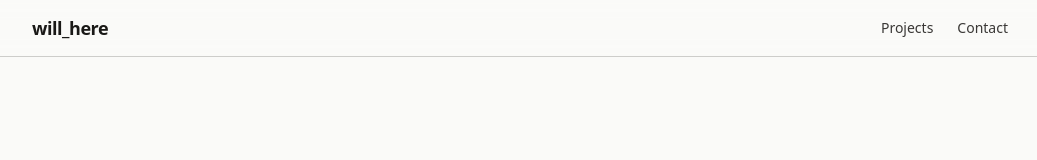
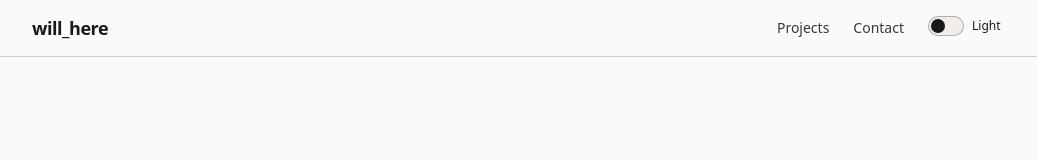
Before and after one commit to will4799/PersonalWebsite, a React (Vite) app: page / in a window 1280 px wide. Shown: the top 160 px of the page, without its empty margins (120-1157 px from the left). Built offline with nearby package versions, Linux system fonts and the light colour scheme.

Commit message:
feat:added dark mode toggle

```diff
--- a/src/App.tsx
+++ b/src/App.tsx
@@ -1,15 +1,44 @@
+import { useEffect, useState } from "react";
 import { BrowserRouter, Routes, Route } from "react-router-dom";
 import Navbar from "@/components/Navbar";
 import ScrollToHash from "@/components/ScrollToHash";
 import Home from "@/pages/Home";
 import Projects from "@/pages/Projects";
 
+type Theme = "light" | "dark";
+
+const THEME_STORAGE_KEY = "theme";
+
+function getInitialTheme(): Theme {
+  if (typeof window === "undefined") {
+    return "light";
+  }
+
+  const savedTheme = window.localStorage.getItem(THEME_STORAGE_KEY);
+  if (savedTheme === "light" || savedTheme === "dark") {
+    return savedTheme;
+  }
+
+  return window.matchMedia("(prefers-color-scheme: dark)").matches ? "dark" : "light";
+}
+
 export default function App() {
+  const [theme, setTheme] = useState<Theme>(getInitialTheme);
+
+  useEffect(() => {
+    document.documentElement.setAttribute("data-theme", theme);
+    window.localStorage.setItem(THEME_STORAGE_KEY, theme);
+  }, [theme]);
+
+  const handleToggleTheme = () => {
+    setTheme((currentTheme) => (currentTheme === "light" ? "dark" : "light"));
+  };
+
   return (
     <BrowserRouter>
       <ScrollToHash />
-      <div className="min-h-screen bg-surface text-ink">
-        <Navbar />
+      <div className="min-h-screen bg-surface text-ink transition-colors duration-300">
+        <Navbar theme={theme} onToggleTheme={handleToggleTheme} />
         <main className="pt-14">
           <Routes>
             <Route path="/" element={<Home />} />
--- a/src/components/Navbar.tsx
+++ b/src/components/Navbar.tsx
@@ -1,8 +1,15 @@
 import { Link } from "react-router-dom";
 
-export default function Navbar() {
+type NavbarProps = {
+  theme: "light" | "dark";
+  onToggleTheme: () => void;
+};
+
+export default function Navbar({ theme, onToggleTheme }: NavbarProps) {
+  const isDarkMode = theme === "dark";
+
   return (
-    <header className="fixed top-0 left-0 right-0 z-50 backdrop-blur border-b border-ink/20">
+    <header className="fixed top-0 left-0 right-0 z-50 backdrop-blur bg-surface/80 border-b border-ink/20 transition-colors duration-300">
       <nav className="max-w-5xl mx-auto px-6 h-14 flex items-center justify-between">
         <Link to="/" onClick={() => window.scrollTo(0, 0)} className="group font-bold text-lg tracking-tight hover:text-accent transition-colors">
           will<span className="inline-block align-bottom overflow-hidden whitespace-nowrap max-w-0 group-hover:max-w-[2em] transition-all duration-300 ease-in-out">iam</span>_here<span className="inline-block align-bottom overflow-hidden whitespace-nowrap max-w-0 group-hover:max-w-[2.5em] transition-all duration-300 ease-in-out">wini</span>
@@ -23,6 +30,29 @@ export default function Navbar() {
               Contact
             </a>
           </li>
+          <li>
+            <button
+              type="button"
+              onClick={onToggleTheme}
+              role="switch"
+              aria-checked={isDarkMode}
+              aria-label="Toggle dark mode"
+              title={isDarkMode ? "Switch to light mode" : "Switch to dark mode"}
+              className="inline-flex items-center gap-2 text-xs font-medium text-ink hover:text-accent transition-colors"
+            >
+              <span
+                aria-hidden="true"
+                className={`relative inline-flex h-5 w-9 rounded-full border border-ink/30 bg-tile transition-colors duration-300 ${isDarkMode ? "bg-accent/50" : "bg-tile"}`}
+              >
+                <span
+                  className={`absolute top-0.5 h-3.5 w-3.5 rounded-full bg-ink transition-all duration-300 ${isDarkMode ? "left-[18px]" : "left-0.5"}`}
+                />
+              </span>
+              <span aria-hidden="true" className="min-w-9 text-left">
+                {isDarkMode ? "Dark" : "Light"}
+              </span>
+            </button>
+          </li>
         </ul>
       </nav>
     </header>
--- a/src/index.css
+++ b/src/index.css
@@ -1,11 +1,32 @@
 @import "tailwindcss";
+
+:root {
+  --surface: #fafaf8;
+  --tile: #f0edeb;
+  --ink: #1a1917;
+  --ink-light: #3a3836;
+  --accent: #e64e03;
+  --accent-light: #f9a66c;
+  color-scheme: light;
+}
+
+[data-theme="dark"] {
+  --surface: #111315;
+  --tile: #1a1d20;
+  --ink: #f2f4f7;
+  --ink-light: #c2c8d0;
+  --accent: #ff8a4c;
+  --accent-light: #ffc19a;
+  color-scheme: dark;
+}
+
 @theme {
-  --color-surface: #FAFAF8;
-  --color-tile: #F0EDEB;
-  --color-ink: #1a1917;
-  --color-ink-light: #3a3836;
-  --color-accent: #E64E03;
-  --color-accent-light: #F9A66C;
+  --color-surface: var(--surface);
+  --color-tile: var(--tile);
+  --color-ink: var(--ink);
+  --color-ink-light: var(--ink-light);
+  --color-accent: var(--accent);
+  --color-accent-light: var(--accent-light);
 }
 
 html {
@@ -16,6 +37,7 @@ body {
   background-color: var(--color-surface);
   color: var(--color-ink);
   font-family: ui-sans-serif, system-ui, sans-serif;
+  transition: background-color 0.3s ease, color 0.3s ease;
 }
 
 .name-sweep {
```
Also changed, not shown: 1 other file (tests, documents, lock files or other folders).
